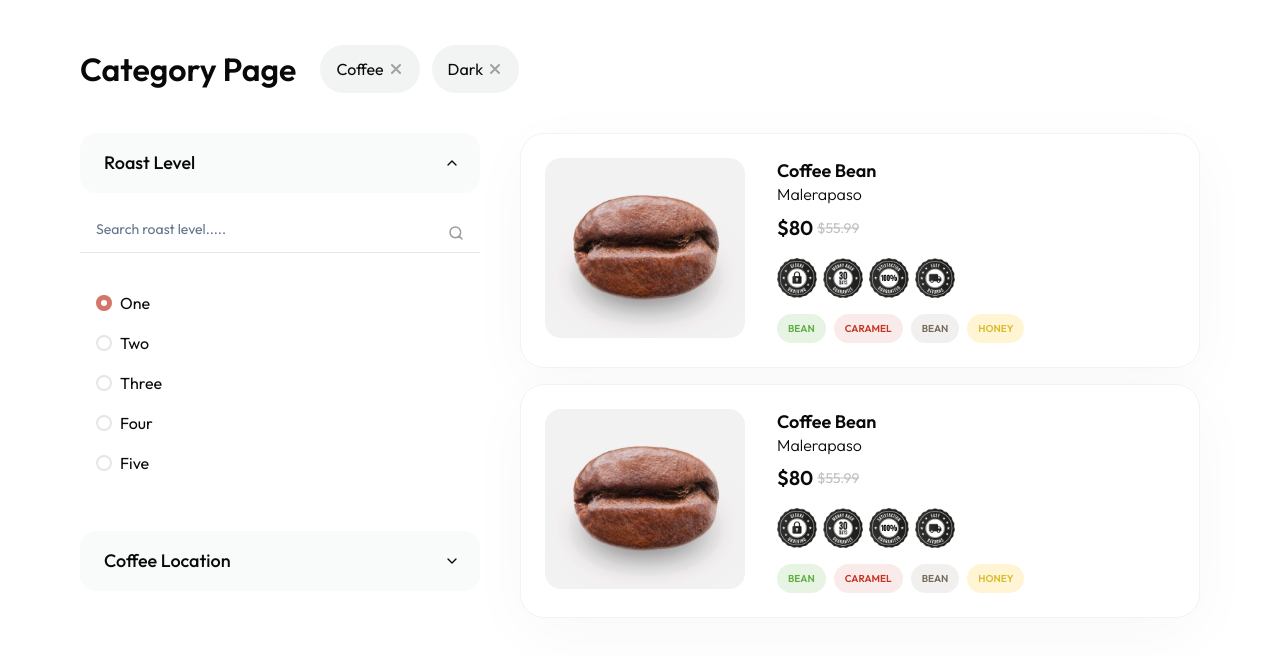
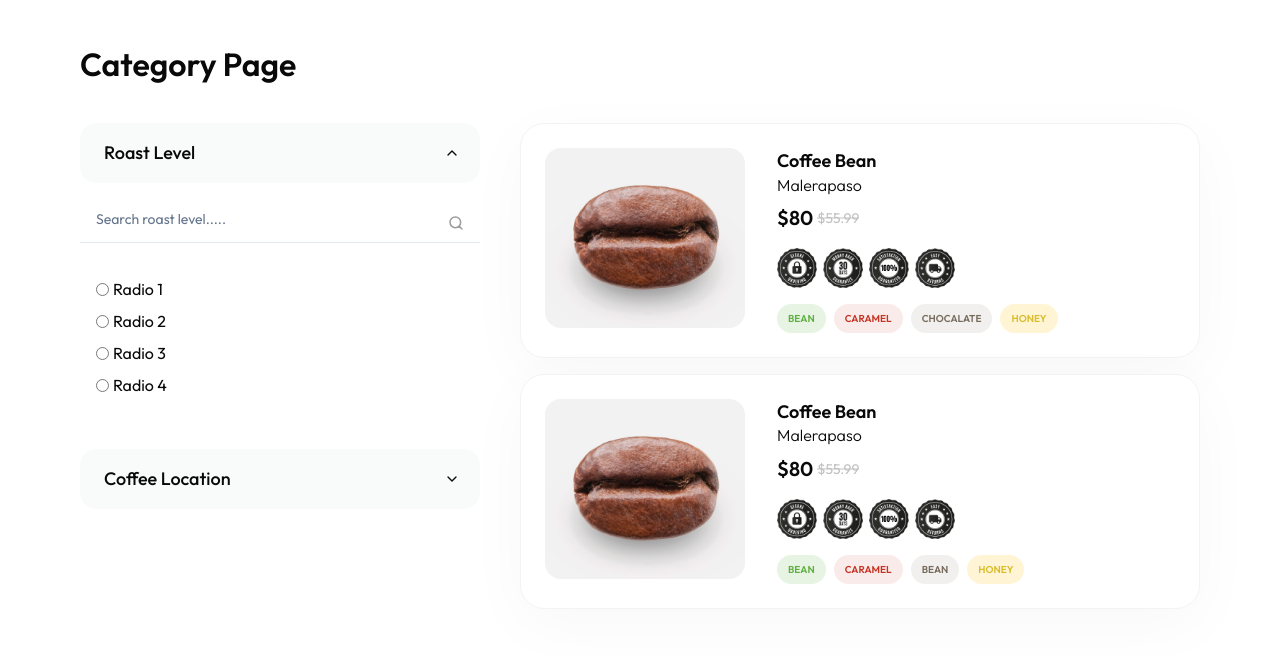
Before and after one commit to neharadialcode/shadcn-practice, a Next.js app: page / in a window 1280 px wide. Both pictures are taken after a click on the button "Roast Level". Shown: the top 656 px of the page. Built offline with nearby package versions, Linux system fonts and the light colour scheme.

Commit message:
make select tabs

```diff
--- a/src/components/BeanCategory.jsx
+++ b/src/components/BeanCategory.jsx
@@ -4,37 +4,70 @@ import { CrossIcon } from "./Icons";
 import RoastLevel from "./RoastLevel";
 import { Button } from "./ui/button";
 import CoffeeLocation from "./CoffeeLocation";
+import { useState } from "react";
 
 const BeanCategory = () => {
+  const [selectedValues, setSelectedValues] = useState([]);
+
+  const handleChange = (event) => {
+    const { type, id } = event.target;
+    if (type === "radio") {
+      if (!event.target.checked) {
+        return; // Ignore unselecting radio buttons
+      }
+      setSelectedValues([
+        id,
+        ...selectedValues.filter((value) => value.startsWith("CheckBox")),
+      ]);
+    } else if (type === "checkbox") {
+      if (event.target.checked) {
+        setSelectedValues((prevValues) => [...prevValues, id]);
+      } else {
+        setSelectedValues((prevValues) =>
+          prevValues.filter((value) => value !== id)
+        );
+      }
+    } else if (type === "button") {
+      // Toggle the value in the array
+      if (selectedValues.includes(id)) {
+        setSelectedValues((prevValues) =>
+          prevValues.filter((value) => value !== id)
+        );
+      } else {
+        setSelectedValues((prevValues) => [...prevValues, id]);
+      }
+    }
+  };
+
   return (
     <div className="pt-[45px] md:pb-20 pb-[45px] max-w-[1120px] mx-auto xl:px-0 px-3">
       <div className="flex gap-6 sm:items-center sm:flex-row flex-col mb-10">
-        <h2 className="font-semibold text-[32px] leading-[38.4px] text-[#090909]">
+        <h2 className="font-semibold text-[32px] leading-[38.4px] text-[#090909] whitespace-nowrap">
           Category Page
         </h2>
-        <div className="flex gap-3 items-center">
-          <Button className="flex items-center py-3 px-4 text-base font-normal text-[#090909] rounded-[24px] bg-[#F2F4F4] h-full hover:opacity-80">
-            Coffee
-            <span className="ms-1">
-              <CrossIcon />
-            </span>
-          </Button>
-          <Button className="flex items-center py-3 px-4 text-base font-normal text-[#090909] rounded-[24px] bg-[#F2F4F4] h-full hover:opacity-80">
-            Dark
-            <span className="ms-1">
-              <CrossIcon />
-            </span>
-          </Button>
+        <div className="flex gap-3 items-center w-full overflow-auto">
+          {selectedValues.map((selected) => (
+            <Button
+              key={selected}
+              className="flex items-center py-3 px-4 text-base font-normal text-[#090909] rounded-[24px] bg-[#F2F4F4] h-full hover:opacity-80"
+              onClick={() => handleChange({ target: { type: 'button', id: selected } })}
+            >
+              {selected}
+              <span className="ms-1">
+                <CrossIcon />
+              </span>
+            </Button>
+          ))}
         </div>
       </div>
       <div className="flex flex-col sm:flex-row gap-4 lg:gap-10">
         <div className="lg:max-w-[400px] md:max-w-[300px] w-full">
           <Accordion type="single" collapsible className="w-full">
-            <RoastLevel />
-            <CoffeeLocation />
+            <RoastLevel selectedValues={selectedValues} handleChange={handleChange} />
+            <CoffeeLocation selectedValues={selectedValues} handleChange={handleChange} />
           </Accordion>
         </div>
-        <CategoryProduct />
+        <CategoryProduct selectedValues={selectedValues} handleChange={handleChange}/>
       </div>
     </div>
   );
--- a/src/components/CategoryProduct.jsx
+++ b/src/components/CategoryProduct.jsx
@@ -1,6 +1,6 @@
-import * as React from "react"
+import * as React from "react";
 
-import { Button } from "@/components/ui/button"
+import { Button } from "@/components/ui/button";
 import {
   Card,
   CardContent,
@@ -8,20 +8,20 @@ import {
   CardFooter,
   CardHeader,
   CardTitle,
-} from "@/components/ui/card"
-import { Input } from "@/components/ui/input"
-import { Label } from "@/components/ui/label"
+} from "@/components/ui/card";
+import { Input } from "@/components/ui/input";
+import { Label } from "@/components/ui/label";
 import {
   Select,
   SelectContent,
   SelectItem,
   SelectTrigger,
   SelectValue,
-} from "@/components/ui/select"
-import Image from "next/image"
-import { beanProductList } from "./Helper"
+} from "@/components/ui/select";
+import Image from "next/image";
+import { beanProductList } from "./Helper";
 
-const CategoryProduct = () => {
+const CategoryProduct = ({ handleChange, selectedValues }) => {
   return (
     <>
       <div className="flex flex-col w-full gap-4">
@@ -29,37 +29,109 @@ const CategoryProduct = () => {
           return (
             <Card className="max-w-[680px] p-2 sm:p-3 lg:p-6 shadow-[0px_16px_64px_0px_#00000008] w-full border border-[#F2F4F4] bg-white rounded-2xl md:rounded-3xl flex sm:flex-col md:flex-row gap-2 sm:gap-2 md:gap-3 lg:gap-8">
               <CardHeader>
-                                        <Image width={200} height={180} className="md:h-[180px] sm:w-3/4 md:w-full mx-auto sm:h-[120px] h-[180px] md:max-w-[154px] lg:max-w-[200px] object-cover rounded-2xl" src={value.image} alt="coffee image" />
+                <Image
+                  width={200}
+                  height={180}
+                  className="md:h-[180px] sm:w-3/4 md:w-full mx-auto sm:h-[120px] h-[180px] md:max-w-[154px] lg:max-w-[200px] object-cover rounded-2xl"
+                  src={value.image}
+                  alt="coffee image"
+                />
               </CardHeader>
               <div className="p-0">
                 <CardContent className="pt-0">
-                                            <p className="text-lg text-[#090909] font-semibold !leading-[140%]">{value.title}</p>
-                                            <p className="text-base text-[#090909] font-light !leading-[140%]">{value.description}</p>
+                  <p className="text-lg text-[#090909] font-semibold !leading-[140%]">
+                    {value.title}
+                  </p>
+                  <p className="text-base text-[#090909] font-light !leading-[140%]">
+                    {value.description}
+                  </p>
                   <p className="flex items-center pt-2 text-[#090909] font-semibold text-xl">
                     $80
-                                                <span className="text-sm font-normal ms-1 text-[#c1c1c1] relative before:absolute before:w-full before:h-[1px] before:bg-[#c1c1c1] before:start-0 before:top-1/2 before:-translate-y-1/2"> $55.99</span>
+                    <span className="text-sm font-normal ms-1 text-[#c1c1c1] relative before:absolute before:w-full before:h-[1px] before:bg-[#c1c1c1] before:start-0 before:top-1/2 before:-translate-y-1/2">
+                      {" "}
+                      $55.99
+                    </span>
                   </p>
                   <div className="flex gap-[2px] min-[360px]:gap-1.5 py-3 sm:py-2 md:py-4">
-                                                <Image width={40} height={40} className="h-9 w-9 md:w-10 md:h-10" src="/assets/images/png/secure_badge.png" alt="image slider" />
-                                                <Image width={40} height={40} className="h-9 w-9 md:w-10 md:h-10" src="/assets/images/png/money_back_badge.png" alt="image slider" />
-                                                <Image width={40} height={40} className="h-9 w-9 md:w-10 md:h-10" src="/assets/images/png/satisfaction_badge.png" alt="image slider" />
-                                                <Image width={40} height={40} className="h-9 w-9 md:w-10 md:h-10" src="/assets/images/png/easy_returns_badge.png" alt="image slider" />
+                    <Image
+                      width={40}
+                      height={40}
+                      className="h-9 w-9 md:w-10 md:h-10"
+                      src="/assets/images/png/secure_badge.png"
+                      alt="image slider"
+                    />
+                    <Image
+                      width={40}
+                      height={40}
+                      className="h-9 w-9 md:w-10 md:h-10"
+                      src="/assets/images/png/money_back_badge.png"
+                      alt="image slider"
+                    />
+                    <Image
+                      width={40}
+                      height={40}
+                      className="h-9 w-9 md:w-10 md:h-10"
+                      src="/assets/images/png/satisfaction_badge.png"
+                      alt="image slider"
+                    />
+                    <Image
+                      width={40}
+                      height={40}
+                      className="h-9 w-9 md:w-10 md:h-10"
+                      src="/assets/images/png/easy_returns_badge.png"
+                      alt="image slider"
+                    />
                   </div>
                 </CardContent>
                 <CardFooter className="flex flex-wrap gap-1 lg:gap-2">
+                  <button
+                    onClick={() =>
+                      handleChange({
+                        target: { type: "button", id: value.badgeFirstName },
+                      })
+                    }
+                  >
                     {value.badgeFirst}
+                  </button>
+
+                  <button
+                    onClick={() =>
+                      handleChange({
+                        target: { type: "button", id: value.badgeSecondName },
+                      })
+                    }
+                    className={
+                      selectedValues.includes(value.id) ? "selected" : ""
+                    }
+                  >
                     {value.badgeSecond}
+                  </button>
+                  <button
+                    onClick={() =>
+                      handleChange({
+                        target: { type: "button", id: value.badgeThirdName },
+                      })
+                    }
+                  >
                     {value.badgeThird}
+                  </button>
+                  <button
+                    onClick={() =>
+                      handleChange({
+                        target: { type: "button", id: value.badgeFourName },
+                      })
+                    }
+                  >
                     {value.badgeFourth}
+                  </button>
                 </CardFooter>
               </div>
             </Card>
-                            )
+          );
         })}
       </div>
     </>
-    )
-}
+  );
+};
 
-
-export default CategoryProduct
+export default CategoryProduct;
--- a/src/components/CoffeeLocation.jsx
+++ b/src/components/CoffeeLocation.jsx
@@ -9,12 +9,17 @@ import { Label } from "@/components/ui/label";
 import { Input } from "@/components/ui/input";
 import { BlackSearch } from "./Icons";
 
-const CoffeeLocation = () => {
-  const option = ["America", "Sweden", "Nepal"];
-  const [search, setSearch] = useState(option);
+const CoffeeLocation = ({selectedValues, handleChange}) => {
+  const checkboxData = [
+    { id: "CheckBoxOne", label: "CheckBox 1" },
+    { id: "CheckBoxTwo", label: "CheckBox 2" },
+    { id: "CheckBoxThree", label: "CheckBox 3" },
+    { id: "CheckBoxFour", label: "CheckBox 4" },
+  ];
+  const [search, setSearch] = useState(checkboxData);
   const searchhandler = (val) => {
-    const newArr = option.filter((obj) =>
-      obj.toLocaleLowerCase().includes(val.toLocaleLowerCase())
+    const newArr = checkboxData.filter((obj) =>
+      obj.label.toLocaleLowerCase().includes(val.toLocaleLowerCase())
     );
     setSearch(newArr);
   };
@@ -38,7 +43,7 @@ const CoffeeLocation = () => {
           />
         </div>
         <div className="px-4">
-          <CheckboxInputs search={search} />
+          <CheckboxInputs search={search} selectedValues={selectedValues} handleChange={handleChange}  />
         </div>
       </AccordionContent>
     </AccordionItem>
--- a/src/components/Helper.jsx
+++ b/src/components/Helper.jsx
@@ -11,12 +11,16 @@ export const beanProductList = [
     image: "/assets/images/png/new_slider_bean.png",
     title: "Coffee Bean",
     description: "Malerapaso",
+    badgeFirstName:'Bean',
+    badgeSecondName:'Caramel',
+    badgeThirdName:'Chocalate',
+    badgeFourName:'Honey',
     badgeFirst: <GreenBadge className={"py-[6px] px-[10px]"} name={"Bean"} />,
     badgeSecond: (
       <RedeBadge className={"py-[6px] px-[10px]"} name={"caramel"} />
     ),
     badgeThird: (
-      <ChocolateBadge className={"py-[6px] px-[10px]"} name={"Bean"} />
+      <ChocolateBadge className={"py-[6px] px-[10px]"} name={"chocalate"} />
     ),
     badgeFourth: (
       <OrangeBadge className={"py-[6px] px-[10px]"} name={"Honey"} />
@@ -27,6 +31,10 @@ export const beanProductList = [
     image: "/assets/images/png/new_slider_bean.png",
     title: "Coffee Bean",
     description: "Malerapaso",
+    badgeFirstName:'Bean2',
+    badgeSecondName:'Caramel2',
+    badgeThirdName:'Chocalate2',
+    badgeFourName:'Honey2',
     badgeFirst: <GreenBadge className={"py-[6px] px-[10px]"} name={"Bean"} />,
     badgeSecond: (
       <RedeBadge className={"py-[6px] px-[10px]"} name={"caramel"} />
--- a/src/components/InputAll.jsx
+++ b/src/components/InputAll.jsx
@@ -1,41 +1,42 @@
 import React from "react";
-import { Label } from "@/components/ui/label";
-import { Checkbox } from "@/components/ui/checkbox";
-import { RadioGroup, RadioGroupItem } from "@/components/ui/radio-group";
-import Image from "next/image";
-export const RadioInputs = (props) => {
+ import Image from "next/image";
+export const RadioInputs = ({ selectedValues, handleChange, search }) => {
   return (
     <>
-      <RadioGroup defaultValue={props.search[0]} className={`gap-0`}>
-        {props.search.map((obj, i) => (
-          <div className="flex items-center space-x-2  py-2">
-            <RadioGroupItem value={obj} id={obj} className="cursor-pointer" />
-            <Label
-              className="text-base text-[#090909] font-normal cursor-pointer"
-              htmlFor={obj}
-            >
-              {obj}
-            </Label>
-          </div>
-        ))}
-      </RadioGroup>
+      {search.map((obj, i) => (
+        <label
+          key={i}
+          className="text-base text-[#090909] font-normal cursor-pointer flex items-center space-x-2 py-1 gap-1"
+          htmlFor={obj.id}
+        >
+          <input
+            type="radio"
+            name="radioGroup"
+            id={obj.id}
+            checked={selectedValues.includes(obj.id)}
+            onChange={handleChange}
+          />
+          {obj.label}
+        </label>
+      ))}
     </>
   );
 };
-export const CheckboxInputs = (props) => {
+export const CheckboxInputs = ({ selectedValues, handleChange, search }) => {
   return (
     <>
-      {props.search.map((obj, i) => (
-        <div className="flex items-center space-x-2 py-2 " key={i}>
-          <Checkbox id={obj} className="cursor-pointer" />
-          <label
-            htmlFor={obj}
-            className="text-base font-normal leading-none peer-disabled:cursor-not-allowed peer-disabled:opacity-70 cursor-pointer"
-          >
-            {obj}
+      {search.map((obj, i) => (
+           <label key={i}  className="text-base text-[#090909] font-normal cursor-pointer flex items-center space-x-2 py-1 gap-1" htmlFor={obj.id}>
+            <input
+              type="checkbox"
+              name={obj.id}
+              id={obj.id}
+              checked={selectedValues.includes(obj.id)}
+              onChange={handleChange}
+            />
+            {obj.label}
           </label>
-        </div>
-      ))}
+       ))}
     </>
   );
 };
--- a/src/components/RoastLevel.jsx
+++ b/src/components/RoastLevel.jsx
@@ -9,12 +9,17 @@ import { BlackSearch } from "./Icons";
 import { RadioInputs } from "./InputAll";
 import { useState } from "react";
 
-const RoastLevel = () => {
-  const option = ["One", "Two", "Three", "Four", "Five"];
-  const [search, setSearch] = useState(option);
+const RoastLevel = ({selectedValues, handleChange}) => {
+  const radioData = [
+    { id: "RadioOne", label: "Radio 1" },
+    { id: "RadioTwo", label: "Radio 2" },
+    { id: "RadioThree", label: "Radio 3" },
+    { id: "RadioFour", label: "Radio 4" },
+  ];
+  const [search, setSearch] = useState(radioData);
   const searchhandler = (val) => {
-    const newArr = option.filter((obj) =>
-      obj.toLocaleLowerCase().includes(val.toLocaleLowerCase())
+    const newArr = radioData.filter((obj) =>
+      obj.label.toLocaleLowerCase().includes(val.toLocaleLowerCase())
     );
     setSearch(newArr);
   };
@@ -38,7 +43,7 @@ const RoastLevel = () => {
           />
         </div>
         <div className="px-4">
-          <RadioInputs search={search} />
+          <RadioInputs search={search} selectedValues={selectedValues} handleChange={handleChange} />
         </div>
       </AccordionContent>
     </AccordionItem>
```
Also changed, not shown: 1 other file (tests, documents, lock files or other folders). Lines whose indentation alone changed are shown as unchanged.
